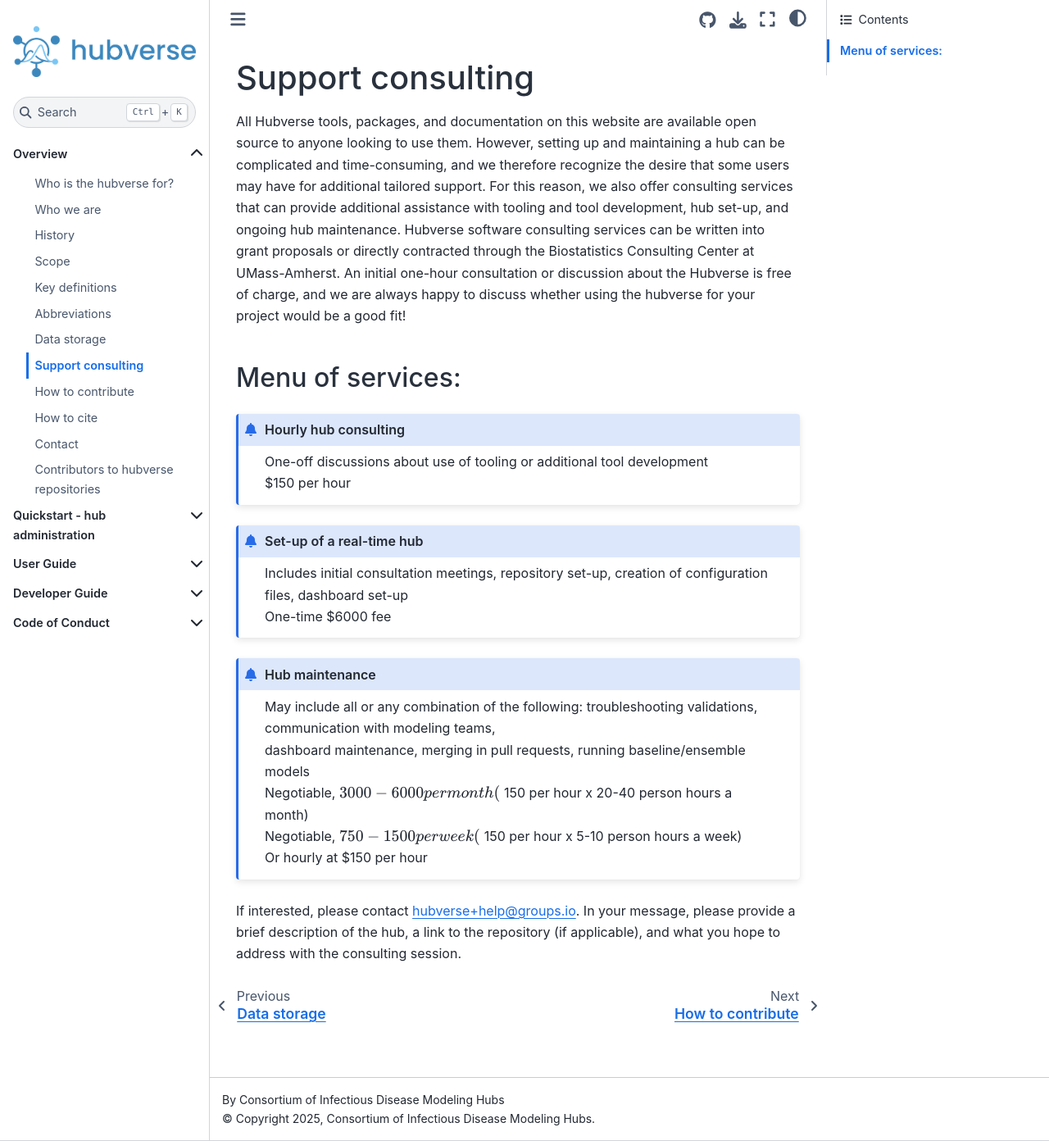
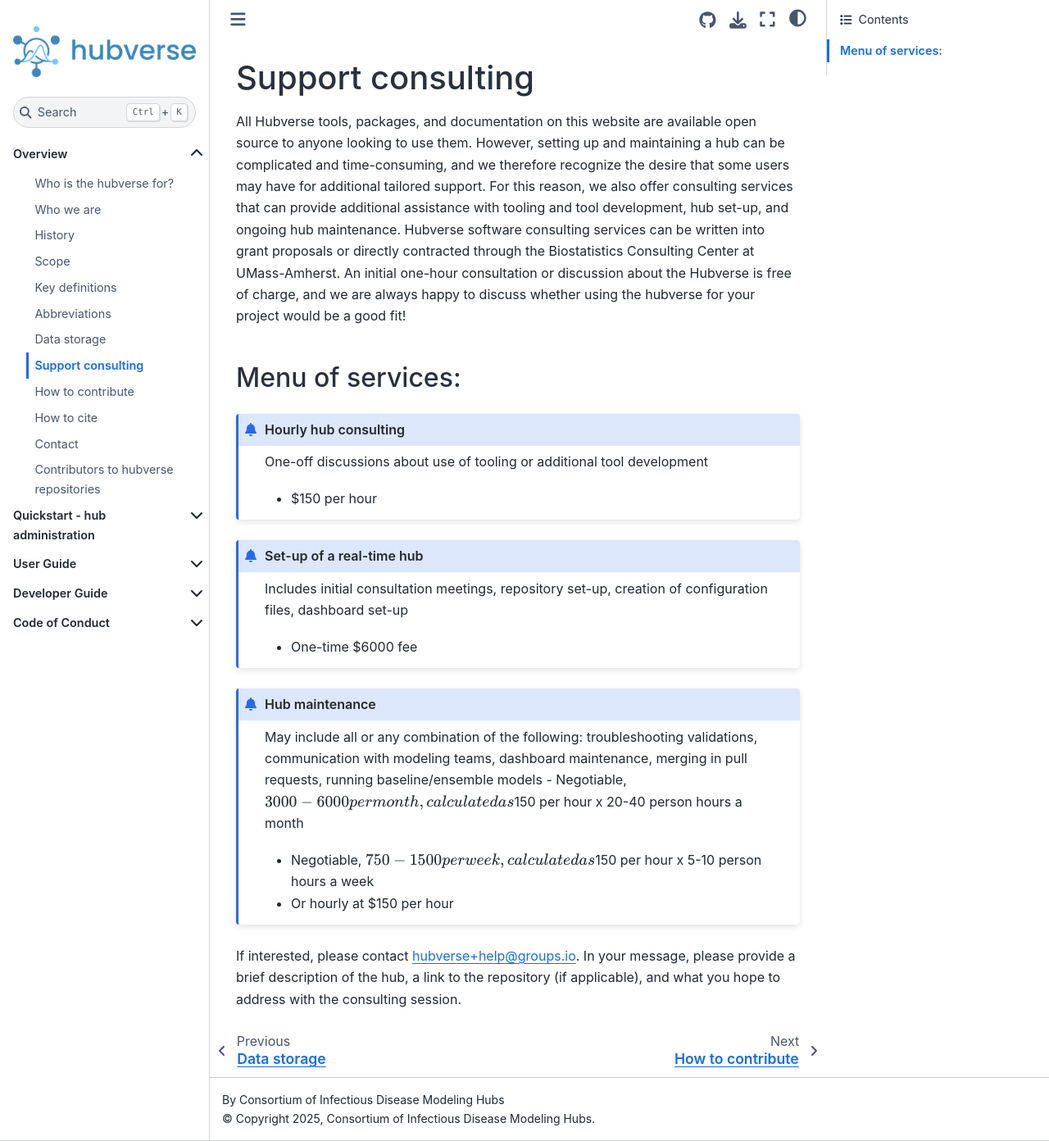
Before and after one commit to hubverse-org/hubDocs, a Sphinx documentation site: the page built from docs/source/overview/support-consulting.md, in a window 1280 px wide and 1392 px high. Shown: the whole window at 82% size. Built offline with Sphinx 7.4.7 and the Sphinx Book theme 1.1.4, drawn with Linux system fonts in a browser that asks for light colours; comment, search, counter and statistics services are not loaded.

Commit message:
Update support-consulting.md

````diff
--- a/docs/source/overview/support-consulting.md
+++ b/docs/source/overview/support-consulting.md
@@ -7,23 +7,21 @@
 (Menu-of-services-1)=
 ```{admonition} Hourly hub consulting
 One-off discussions about use of tooling or additional tool development
-$150 per hour
+- $150 per hour
 ```
 
 
 (Menu-of-services-2)=
 ```{admonition} Set-up of a real-time hub
 Includes initial consultation meetings, repository set-up, creation of configuration files, dashboard set-up
-One-time $6000 fee
+- One-time $6000 fee
 ```
 
 (Menu-of-services-3)=
 ```{admonition} Hub maintenance
-May include all or any combination of the following: troubleshooting validations, communication with modeling teams,
-dashboard maintenance, merging in pull requests, running baseline/ensemble models
-Negotiable, $3000-6000 per month (~$150 per hour x 20-40 person hours a month)
-Negotiable, $750-1500 per week (~$150 per hour x 5-10 person hours a week)
-Or hourly at $150 per hour
+May include all or any combination of the following: troubleshooting validations, communication with modeling teams, dashboard maintenance, merging in pull requests, running baseline/ensemble models - Negotiable, $3000-6000 per month, calculated as $150 per hour x 20-40 person hours a month
+- Negotiable, $750-1500 per week, calculated as $150 per hour x 5-10 person hours a week
+- Or hourly at $150 per hour
 ```
 
 If interested, please contact [hubverse+help@groups.io](hubverse+help@groups.io). In your message, please provide a brief description of the hub, a link to the repository (if applicable), and what you hope to address with the consulting session.
````
